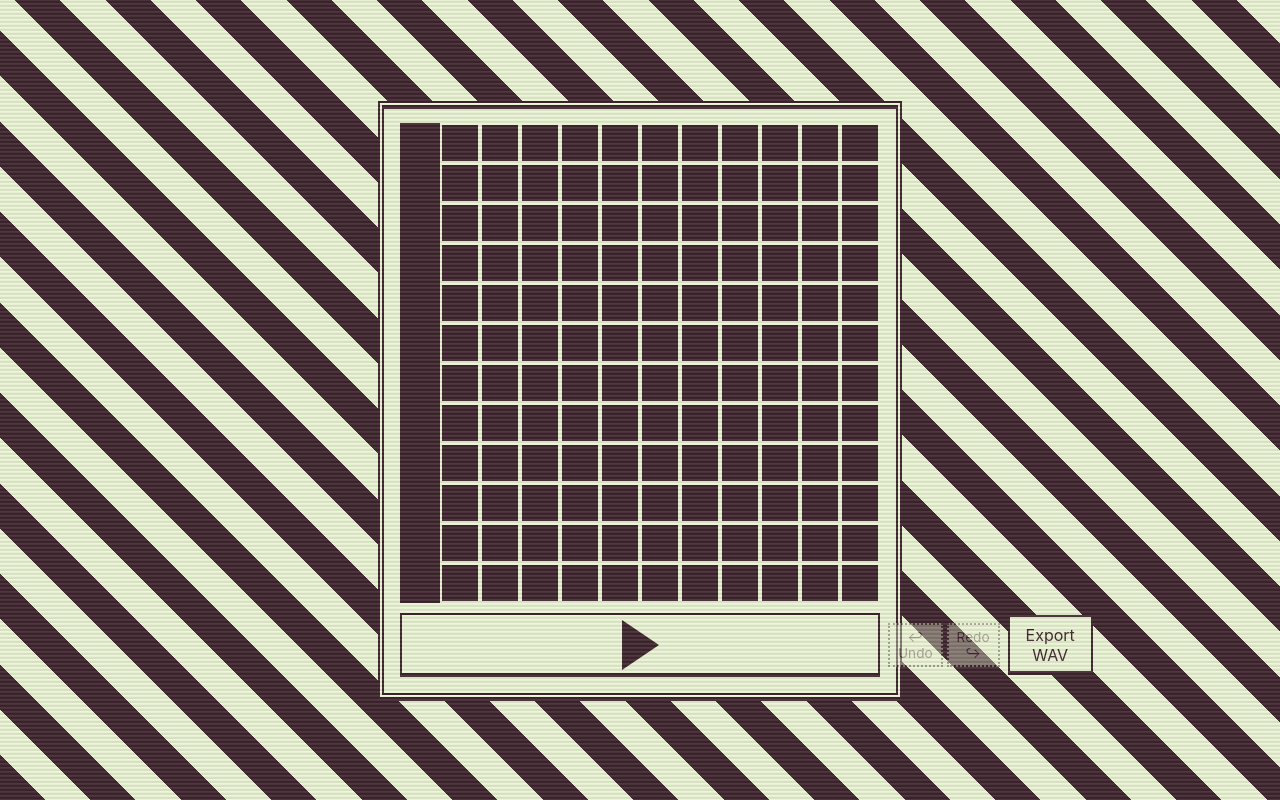
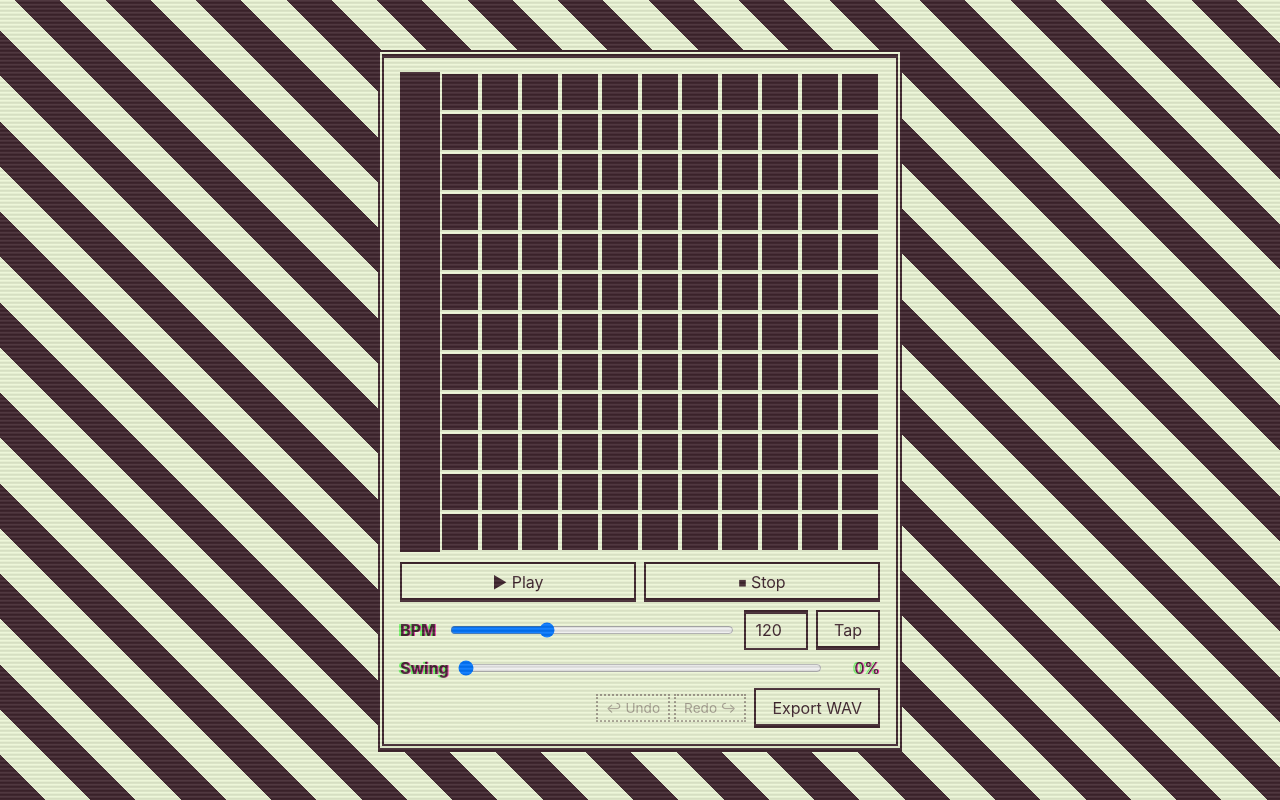
Before and after one commit to ohjann/tonejs-sequencer, a React (Vite) app: page / in a window 1280 px wide. Built offline with nearby package versions, Linux system fonts and the light colour scheme.

Commit message:
story SO-006: Transport bar with BPM and swing controls

```diff
--- a/src/App.tsx
+++ b/src/App.tsx
@@ -2,7 +2,7 @@
 import "./styles/1bit-ui.css";
 import "./styles/App.css";
 import Grid from "./components/Grid";
-import PlayPause from "./components/PlayPause";
+import TransportBar from "./components/TransportBar";
 import UndoRedo from "./components/UndoRedo";
 import ExportWav from "./components/ExportWav";
 import { SequencerProvider } from "./contexts/SequencerContext";
@@ -22,8 +22,8 @@
         <div className="App crt">
           <div className="bit-card">
             <Grid />
+            <TransportBar />
             <div className="controls">
-              <PlayPause />
               <UndoRedo />
               <ExportWav />
             </div>
--- a/src/audio/engine.ts
+++ b/src/audio/engine.ts
@@ -68,6 +68,11 @@
   setBpm(bpm: number) {
     Tone.getTransport().bpm.value = bpm;
   }
+
+  setSwing(swing: number) {
+    Tone.getTransport().swing = swing;
+    Tone.getTransport().swingSubdivision = '8n';
+  }
 }
 
 export const audioEngine = new AudioEngine();
--- a/src/audio/useAudioEngine.ts
+++ b/src/audio/useAudioEngine.ts
@@ -5,7 +5,7 @@
 
 export function useAudioEngine() {
   const { matrix } = useSequencer();
-  const { isPlaying, bpm, setActiveStep } = useTransport();
+  const { isPlaying, bpm, swing, setActiveStep } = useTransport();
 
   const matrixRef = useRef(matrix);
   useEffect(() => {
@@ -28,4 +28,8 @@
   useEffect(() => {
     audioEngine.setBpm(bpm);
   }, [bpm]);
+
+  useEffect(() => {
+    audioEngine.setSwing(swing);
+  }, [swing]);
 }
--- /dev/null
+++ b/src/components/BpmControl.tsx
@@ -0,0 +1,70 @@
+import React, { useRef, useCallback } from 'react';
+import { useTransport } from '../contexts/TransportContext';
+
+const MIN_BPM = 60;
+const MAX_BPM = 240;
+const TAP_WINDOW_MS = 3000;
+const MIN_TAPS = 2;
+
+const BpmControl = () => {
+  const { bpm, setBpm } = useTransport();
+  const tapTimesRef = useRef<number[]>([]);
+
+  const clamp = (v: number) => Math.min(MAX_BPM, Math.max(MIN_BPM, Math.round(v)));
+
+  const handleSlider = (e: React.ChangeEvent<HTMLInputElement>) => {
+    setBpm(Number(e.target.value));
+  };
+
+  const handleInput = (e: React.ChangeEvent<HTMLInputElement>) => {
+    const v = parseInt(e.target.value, 10);
+    if (!isNaN(v)) setBpm(clamp(v));
+  };
+
+  const handleTap = useCallback(() => {
+    const now = performance.now();
+    const taps = tapTimesRef.current;
+
+    // Drop taps older than window
+    const recent = taps.filter(t => now - t < TAP_WINDOW_MS);
+    recent.push(now);
+    tapTimesRef.current = recent;
+
+    if (recent.length >= MIN_TAPS) {
+      const intervals: number[] = [];
+      for (let i = 1; i < recent.length; i++) {
+        intervals.push(recent[i] - recent[i - 1]);
+      }
+      const avgInterval = intervals.reduce((a, b) => a + b, 0) / intervals.length;
+      const tappedBpm = clamp(60000 / avgInterval);
+      setBpm(tappedBpm);
+    }
+  }, [setBpm]);
+
+  return (
+    <div className="bpm-control">
+      <label className="bpm-label">BPM</label>
+      <input
+        type="range"
+        className="bpm-slider"
+        min={MIN_BPM}
+        max={MAX_BPM}
+        value={bpm}
+        onChange={handleSlider}
+      />
+      <input
+        type="number"
+        className="bpm-input bit-input"
+        min={MIN_BPM}
+        max={MAX_BPM}
+        value={bpm}
+        onChange={handleInput}
+      />
+      <button className="bit-button bpm-tap" onClick={handleTap} title="Tap Tempo">
+        Tap
+      </button>
+    </div>
+  );
+};
+
+export default BpmControl;
--- /dev/null
+++ b/src/components/SwingControl.tsx
@@ -0,0 +1,28 @@
+import React from 'react';
+import { useTransport } from '../contexts/TransportContext';
+
+const SwingControl = () => {
+  const { swing, setSwing } = useTransport();
+
+  const handleChange = (e: React.ChangeEvent<HTMLInputElement>) => {
+    setSwing(Number(e.target.value));
+  };
+
+  return (
+    <div className="swing-control">
+      <label className="swing-label">Swing</label>
+      <input
+        type="range"
+        className="swing-slider"
+        min={0}
+        max={1}
+        step={0.01}
+        value={swing}
+        onChange={handleChange}
+      />
+      <span className="swing-value">{Math.round(swing * 100)}%</span>
+    </div>
+  );
+};
+
+export default SwingControl;
--- /dev/null
+++ b/src/components/TransportBar.tsx
@@ -0,0 +1,45 @@
+import React from 'react';
+import { useTransport } from '../contexts/TransportContext';
+import BpmControl from './BpmControl';
+import SwingControl from './SwingControl';
+
+const TransportBar = () => {
+  const { isPlaying, play, pause } = useTransport();
+
+  const handlePlayPause = () => {
+    if (isPlaying) {
+      pause();
+    } else {
+      play();
+    }
+  };
+
+  const handleStop = () => {
+    pause();
+  };
+
+  return (
+    <div className="transport-bar">
+      <div className="transport-buttons">
+        <button
+          className="bit-button transport-btn"
+          onClick={handlePlayPause}
+          title={isPlaying ? 'Pause' : 'Play'}
+        >
+          {isPlaying ? '⏸ Pause' : '▶ Play'}
+        </button>
+        <button
+          className="bit-button transport-btn"
+          onClick={handleStop}
+          title="Stop"
+        >
+          ⏹ Stop
+        </button>
+      </div>
+      <BpmControl />
+      <SwingControl />
+    </div>
+  );
+};
+
+export default TransportBar;
--- a/src/styles/App.css
+++ b/src/styles/App.css
@@ -159,3 +159,61 @@
     text-shadow: 2px 0.5px 2px #ea36af, -1px -0.5px 2px #75fa69;
   }
 }
+
+/* TransportBar */
+.transport-bar {
+  width: 480px;
+  margin: 10px auto 0 auto;
+  display: flex;
+  flex-direction: column;
+  gap: 8px;
+}
+.transport-buttons {
+  display: flex;
+  gap: 8px;
+}
+.transport-btn {
+  flex: 1;
+  cursor: pointer;
+}
+
+/* BpmControl */
+.bpm-control {
+  display: flex;
+  align-items: center;
+  gap: 8px;
+}
+.bpm-label {
+  font-weight: bold;
+  min-width: 2.5em;
+}
+.bpm-slider {
+  flex: 1;
+  cursor: pointer;
+}
+.bpm-input {
+  width: 4em;
+  text-align: center;
+}
+.bpm-tap {
+  cursor: pointer;
+}
+
+/* SwingControl */
+.swing-control {
+  display: flex;
+  align-items: center;
+  gap: 8px;
+}
+.swing-label {
+  font-weight: bold;
+  min-width: 2.5em;
+}
+.swing-slider {
+  flex: 1;
+  cursor: pointer;
+}
+.swing-value {
+  min-width: 3em;
+  text-align: right;
+}
```
